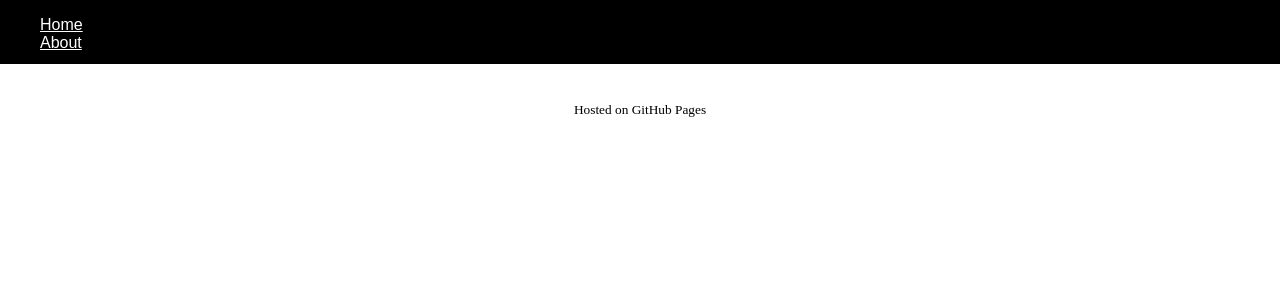
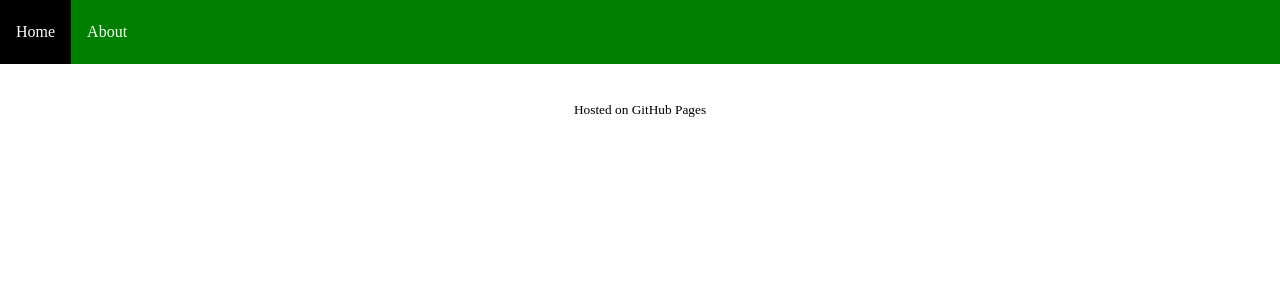
Before and after one commit to damienakap/damienakap.github.io, a Jekyll site: the page built from index.md, in a window 1280 px wide. Shown: the top 300 px of the page. Built offline with Jekyll 4.4.1, drawn with Linux system fonts in a browser that asks for light colours; a script that is not in the unit is left out.

Commit message:
Update style.css
Import nav bar style

```diff
--- a/assets/css/style.css
+++ b/assets/css/style.css
@@ -6,32 +6,54 @@ body {
   font-size: medium;
 }
 
+
+
+
+
 nav {
-  display: flex;
-  background-color: black;
-  color: white;
-  font-family: Arial, Helvetica, sans-serif;
   width: 100%;
-  height: 4em;
+  background-color: green;
+  display: grid;
   align-content: center;
 }
 
 nav > ul {
-  list-style-type:none;
+  list-style-type: none;
+  font-size: 0;
+  padding: 0;
+  margin: 0;
 }
-
-nav > li {
-  display: inline-block;
-  *display: inline;
+nav > ul > li{
+  display: inline-flex;
+  font-size: 1rem;
+  height: 4rem;
 }
 
 nav > ul > li > a {
-  color: inherit;
+  display: grid;
+  align-content: center;
+  padding: 0 1rem 0 1rem;
+  background-color: green;
+  color: white;
 }
 
+nav > ul > li > a:hover  {
+  text-decoration: none;
+  background-color: black;
+ }
+
+nav > ul > li > a:link  {
+  text-decoration: none;
+ }
+
 nav > ul > li > a:visited {
-  color: inherit;
-}
+  text-decoration: none;
+  color: white;
+ }
+
+
+
+
 
 
 
```
